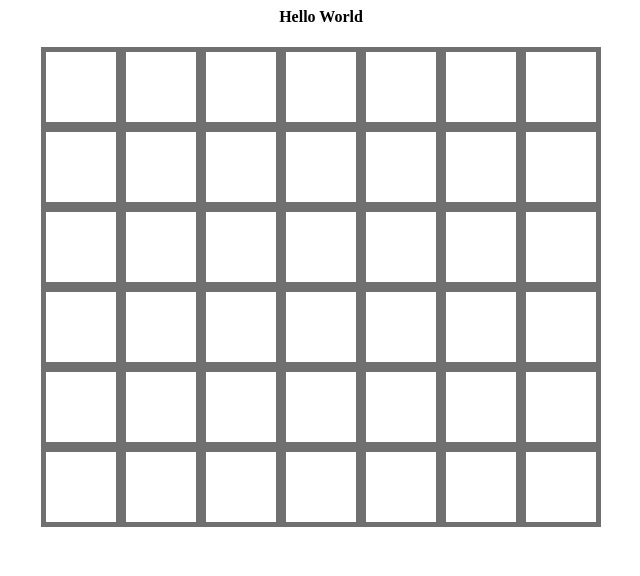
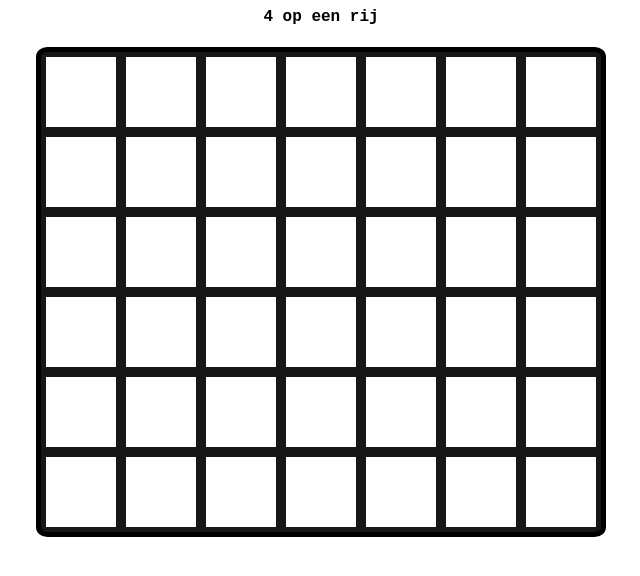
Before and after one commit to annie410/WT-HTML-CSS-Javascript, a plain HTML site: page connect4/index.html in a window 1280 px wide. Shown: the whole page, without its empty margins (319-959 px from the left). Drawn offline with nearby package versions, Linux system fonts and the light colour scheme.

Commit message:
prettier

```diff
--- a/connect4/index.html
+++ b/connect4/index.html
@@ -9,7 +9,7 @@
     </head>
 
     <body>
-        <h4> Hello World </h4>
+        <h4> 4 op een rij </h4>
         <div id="connect4"></div>
     </body>
 </html>
--- a/connect4/style.css
+++ b/connect4/style.css
@@ -2,9 +2,16 @@ body {
     text-align: center;
 }
 
+h4 {
+    font-family: 'Courier New', Courier, monospace;
+}
+
 #connect4 {
-    background-color: rgb(112, 112, 112);
+    background-color: rgb(24, 23, 23);
     display: inline-block;
+    border-radius: 2%;
+    border-style: solid;
+    border-width: 5px;
 }
 
 .col {
```
